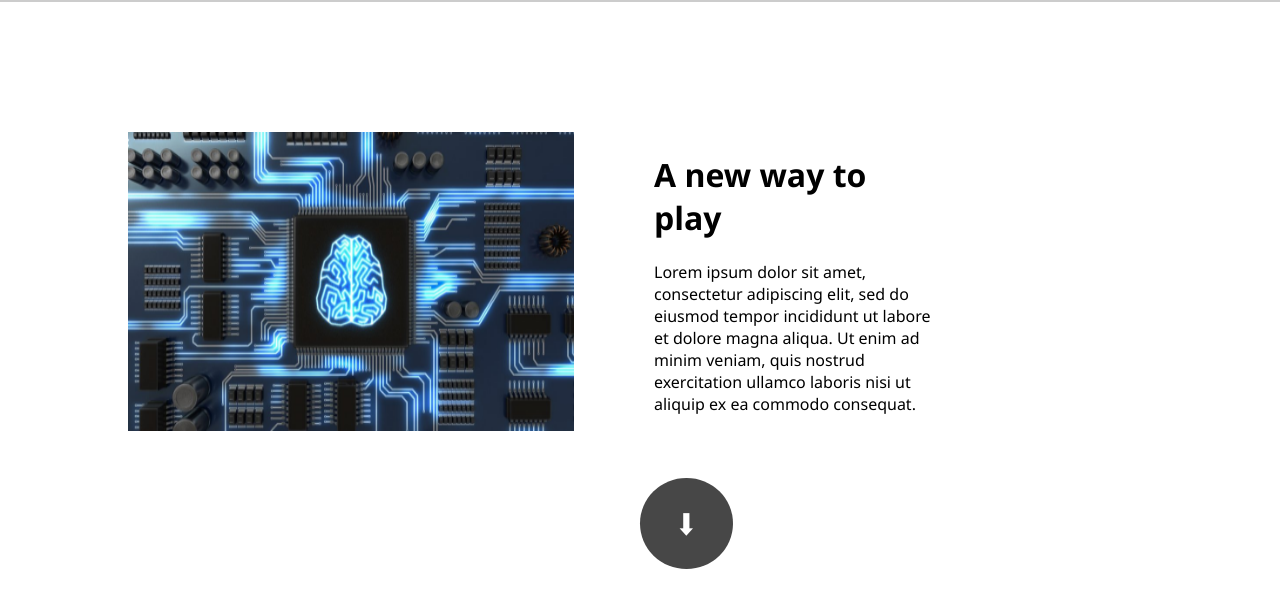
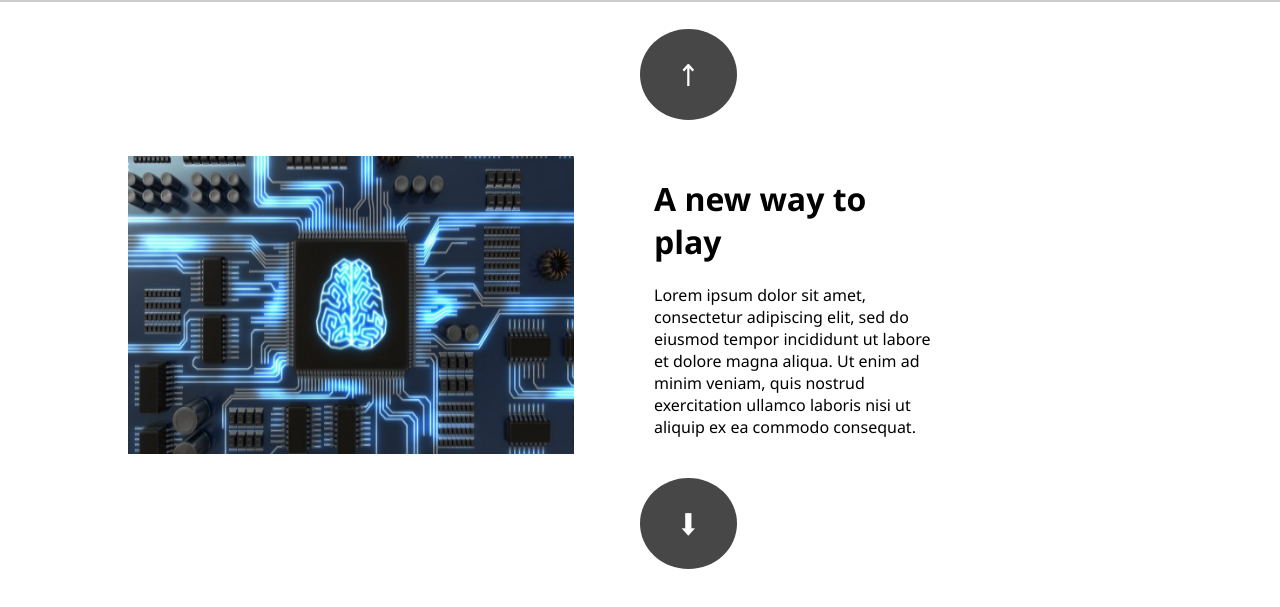
Before and after one commit to SEG-Group-6/SEG-Project, a plain HTML site: page features.html in a window 1280 px wide. Shown: the part 101-708 px from the top of the page. Drawn offline with Linux system fonts and the light colour scheme.

Commit message:
Added a previous slide button for features page Made index.html the same as home.html

```diff
--- a/features.html
+++ b/features.html
@@ -7,6 +7,9 @@
     <link rel="stylesheet" href="style.css">
     <title>Features</title>
 </head>
+<body>
+
+    <a class="prev" onclick="prevSlide()">&#x2191</a>
 
     <div class="header" id='feature_header'>
         <!-- <h1 class="youtopia">YOUTOPIA</h1> -->
@@ -47,7 +50,6 @@
             </p>
         </div>
     </div>
-
     <a class="next" onclick="nextSlide()">&#x2B07</a>
 
 </body>
--- a/index.html
+++ b/index.html
@@ -1,20 +1,36 @@
 <!DOCTYPE html>
-<html lang="en">
+<html lang="en"><script type = "text/javascript" src="scripts/homeslideshow.js"></script>
+<style>
+body {
+    background-image: url("images/home_slide.jpg");
+    /* background-position: top left; */
+    /* background-size: cover; */
+}
+</style>
 <head>
     <meta charset="UTF-8">
     <meta http-equiv="X-UA-Compatible" content="IE=edge">
     <meta name="viewport" content="width=device-width, initial-scale=1.0">
     <title>Team 6</title>
     <link rel="stylesheet" href="style.css">
+    <meta name="viewport" content="width=device-width, initial-scale=1">
 </head>
-<body>
-    <div class="header" id="feature_header">
+<body style="background-image: url('images/home_slide.jpg');">
+    <div class="header">
         <ul>
-            <li><a href="home.html">HOME</a></li>
+            <img src="images/header_overlay.png" alt="Youtopia Logo">
+            <li><a href="home.html" class="current">HOME</a></li>
             <li><a href="features.html">FEATURES</a></li>
+            <li><a href="contact.html">MEET THE TEAM</a></li>
             <li><a href="pricing.html">PRICING</a></li>
-            <li><a href="contact.html">OUR TEAM</a></li>
         </ul>
     </div>
+    <img src="images/home_overlay.png" alt="Youtopia Logo">
+    <a href="pricing.html"><button class="home_parallelogram" type="button">
+    <div class="center">
+        <h1 class="buttontext">BUY NOW</p>
+    </div>
+    </button></a>
+
 </body>
 </html>
--- a/scripts/slideshow.js
+++ b/scripts/slideshow.js
@@ -1,11 +1,25 @@
 currentSlide = 0;
 displaySlide(currentSlide);
 
+function prevSlide() {
+    if(currentSlide == 0)
+    {
+        currentSlide = 2;
+    }
+    else
+    {
+        currentSlide--;
+    }
+    displaySlide(currentSlide)
+}
+
 function nextSlide() {
-    if(currentSlide == 2){
+    if(currentSlide == 2)
+    {
         currentSlide = 0;
     }
-    else {
+    else
+    {
         currentSlide++;
     }
     displaySlide(currentSlide);
--- a/style.css
+++ b/style.css
@@ -125,7 +125,7 @@ transform: translate(-50%, -50%);
 }
 
 .feature-left {
-    margin: 130px 0 0 10%;
+    margin: 12% 0 0 10%;
     display: inline-flex;
     transition: ease 0.6s;
 }
@@ -138,8 +138,9 @@ transform: translate(-50%, -50%);
 }
 
 .feature-right {
-    margin: 130px 10% 0 0;
+    margin: 12% 10% 0 0;
     display: inline-flex;
+    transition: ease 0.6s;
 }
 
 .feature-right .text {
@@ -153,7 +154,7 @@ transform: translate(-50%, -50%);
     position: absolute;
     bottom: 130px;
     font-size: 30px;
-    padding: 25px 35px;
+    padding: 25px 37px;
     border-radius: 50%;
     cursor: pointer;
     margin-left: 50%;
@@ -163,7 +164,21 @@ transform: translate(-50%, -50%);
     transition: ease 0.7s;
 }
 
-.next:hover{
+.prev{
+    position: absolute;
+    top: 130px;
+    font-size: 30px;
+    padding: 25px 37px;
+    border-radius: 50%;
+    cursor: pointer;
+    margin-left: 50%;
+    color: white;
+    background-color: rgb(71, 71, 71);
+    opacity: 100%;
+    transition: ease 0.7s;
+}
+
+.next:hover, .prev:hover{
     background-color: rgb(0, 0, 0);
 }
 
@@ -198,6 +213,8 @@ transform: translate(-50%, -50%);
 
 .team1, .team2, .team3, .team4, .team5, .team6{
     width: 30%;
+    padding: 12px;
+    border-radius: 8px;
     background-color: blanchedalmond;
     background: linear-gradient(50%,50%);
 
@@ -218,5 +235,5 @@ transform: translate(-50%, -50%);
 }
 
 .info-center{
-    align: center;
+    text-align: center;
 }
```
